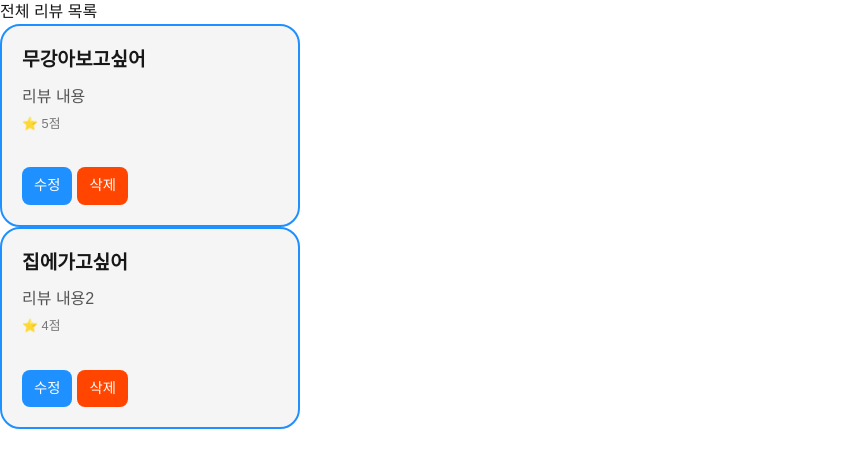
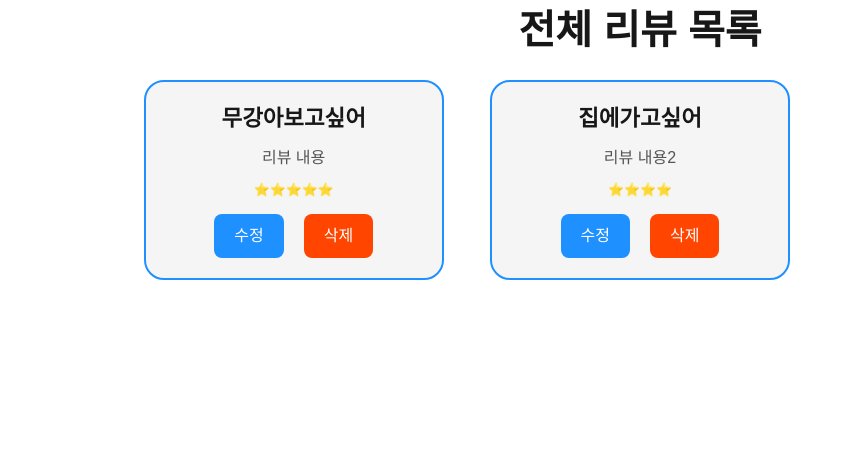
Before and after one commit to asdkim2130/trialTales, a Next.js app in the folder frontend/: page /reviews in a window 1280 px wide. Shown: the top 468 px of the page, without its empty margins (0-853 px from the left). Built offline with nearby package versions, Linux system fonts and the light colour scheme.

Commit message:
리뷰 기능 수정 - v2

```diff
--- a/frontend/src/app/reviews/ReviewBox.tsx
+++ b/frontend/src/app/reviews/ReviewBox.tsx
@@ -20,19 +20,24 @@ const ReviewBox: React.FC<ReviewBoxProps> = ({ review, onDelete }) => {
         router.push("/reviews"); // 삭제 후 리뷰 목록으로 이동
     };
 
+    // 별점 변환: 숫자를 별 이모티콘으로 변경
+    const renderStars = (rating: number) => "⭐".repeat(rating);
+
     return (
         <div className={styles["review-box"]}>
-            {isEditing ? (
-                <EditReview review={review} onClose={() => setIsEditing(false)} />
-            ) : (
-                <>
-                    <h3>{review.userId}</h3>
-                    <p>{review.content}</p>
-                    <small>⭐ {review.rating}점</small>
-                    <br />
-                    <button className={styles["edit-button"]} onClick={() => setIsEditing(true)}>수정</button>
-                    <button className={styles["delete-button"]} onClick={handleDelete}>삭제</button>
-                </>
+            <h3>{review.userId}</h3>
+            <p className={styles["review-content"]}>{review.content}</p>
+            <small>{renderStars(review.rating)}</small>
+            <div className={styles["button-container"]}>
+                <button className={styles["edit-button"]} onClick={() => setIsEditing(true)}>수정</button>
+                <button className={styles["delete-button"]} onClick={handleDelete}>삭제</button>
+            </div>
+            {isEditing && (
+                <div className={styles["modal-overlay"]}>
+                    <div className={styles["modal-content"]}>
+                        <EditReview review={review} onClose={() => setIsEditing(false)} />
+                    </div>
+                </div>
             )}
         </div>
     );
--- a/frontend/src/app/reviews/ReviewList.tsx
+++ b/frontend/src/app/reviews/ReviewList.tsx
@@ -5,6 +5,7 @@ import { Review } from "./interfaces";
 import ReviewBox from "./ReviewBox";
 import { dummyReviews } from "./dummyReviews";
 import { useSearchParams } from 'next/navigation';
+import styles from "./reviews.module.css";
 
 const ReviewList: React.FC = () => {
   const searchParams = useSearchParams();
@@ -24,7 +25,9 @@ const ReviewList: React.FC = () => {
   };
 
   return (
-      <div>
+      <div className={styles["page-container"]}>
+        <h1 className={styles["page-title"]}>전체 리뷰 목록</h1>
+        <div className={styles["review-list"]}>
           {reviews.length > 0 ? (
               reviews.map((review) => (
                   <ReviewBox key={review.id} review={review} onDelete={handleDelete} />
@@ -33,6 +36,7 @@ const ReviewList: React.FC = () => {
               <p>리뷰가 없습니다.</p>
           )}
         </div>
+      </div>
   );
 };
 
--- a/frontend/src/app/reviews/page.tsx
+++ b/frontend/src/app/reviews/page.tsx
@@ -3,10 +3,7 @@ import ReviewList from "./ReviewList";
 
 const ReviewsPage = () => {
     return (
-        <div>
-            <h1>전체 리뷰 목록</h1>
-            <ReviewList />
-        </div>
+        <div><ReviewList /></div>
     );
 };
 
--- a/frontend/src/app/reviews/reviews.module.css
+++ b/frontend/src/app/reviews/reviews.module.css
@@ -1,9 +1,11 @@
+/* 전체 페이지 스타일 */
 .page-container {
     display: flex;
     flex-direction: column;
     align-items: center;
     text-align: center;
     width: 100%;
+    margin: 0 auto;
 }
 
 /* 제목 스타일 */
@@ -12,15 +14,19 @@
     font-weight: bold;
     margin-bottom: 20px;
     text-align: center;
+    width: 100%;
 }
 
 /* 리뷰 목록 스타일 */
 .review-list {
     display: grid;
     grid-template-columns: repeat(3, 1fr);
-    gap: 20px;
+    gap: 15px;
     justify-content: center;
+    align-items: center;
     width: 80%;
+    max-width: 1200px;
+    margin: 0 auto;
 }
 
 /* 리뷰 박스 스타일 */
@@ -28,21 +34,25 @@
     background-color: #f5f5f5;
     border: 2px solid #1E90FF;
     border-radius: 20px;
-    padding: 20px;
-    text-align: left;
-    max-width: 300px;
+    padding: 25px;
+    text-align: center;
+    max-width: 350px;
+    min-width: 300px;
+    min-height: 200px;
     overflow: hidden;
     white-space: normal;
+    position: relative;
+    margin: 0 auto;
 }
 
 .review-box h3 {
     margin: 0 0 10px 0;
-    font-size: 1.2rem;
+    font-size: 1.4rem;
     font-weight: bold;
 }
 
 .review-box p {
-    margin: 0 0 5px 0;
+    margin: 0 0 10px 0;
     color: #555;
     line-height: 1.5;
     max-height: 3em;
@@ -56,26 +66,80 @@
 .review-box small {
     color: #777;
     display: block;
-    margin-bottom: 10px;
+    margin-bottom: 15px;
+}
+
+/* 버튼 컨테이너 중앙 정렬 및 버튼 간격 조정 */
+.button-container {
+    display: flex;
+    justify-content: center;
+    align-items: center;
 }
 
 /* 버튼 스타일 */
 .review-box button {
-    padding: 8px 12px;
+    padding: 10px 20px;
     border: none;
     border-radius: 8px;
     cursor: pointer;
-    font-size: 0.9rem;
+    font-size: 1rem;
     transition: background 0.3s ease;
+    margin: 0 10px; /* 버튼 사이 간격 조정 */
 }
 
 .edit-button {
     background-color: #1E90FF;
     color: white;
-    margin-right: 5px;
 }
 
 .delete-button {
     background-color: #FF4500;
     color: white;
 }
+
+/* 모달 스타일 */
+.modal-overlay {
+    position: fixed;
+    top: 0;
+    left: 0;
+    width: 100%;
+    height: 100%;
+    background: rgba(0, 0, 0, 0.5);
+    display: flex;
+    justify-content: center;
+    align-items: center;
+}
+
+.modal-content {
+    background: white;
+    padding: 20px;
+    border-radius: 10px;
+    box-shadow: 0 5px 15px rgba(0, 0, 0, 0.3);
+    width: 400px;
+    text-align: center;
+}
+
+/* 리뷰 내용 2줄 제한 */
+.review-content {
+    max-height: 3em;
+    overflow: hidden;
+    text-overflow: ellipsis;
+    display: -webkit-box;
+    -webkit-line-clamp: 2;
+    -webkit-box-orient: vertical;
+}
+
+/* 박스 안 글씨와 요소 간격 조정 */
+.review-box {
+    padding: 20px;
+    text-align: center;
+}
+
+.review-box h3 {
+    margin-bottom: 10px;
+}
+
+.review-box small {
+    display: block;
+    margin-top: 10px;
+}
```
Also changed, not shown: frontend/src/app/reviews/[id]/edit.tsx (deleted, +0 -43 lines), frontend/src/app/reviews/[id]/page.tsx (deleted, +0 -25 lines). Lines whose indentation alone changed are shown as unchanged.
